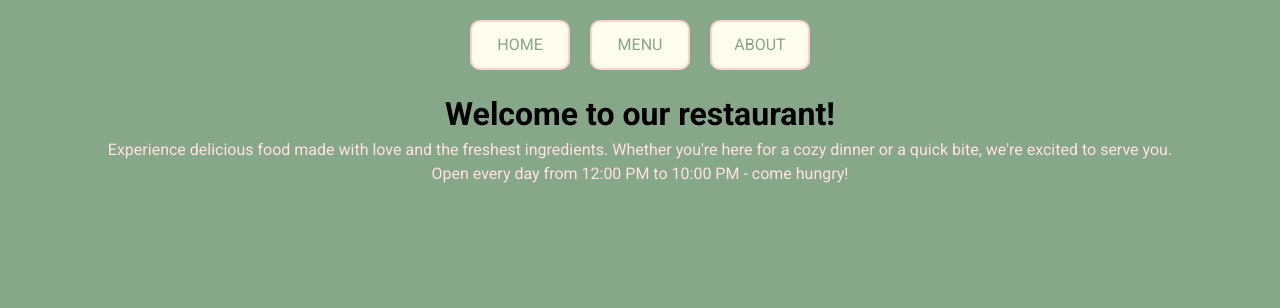
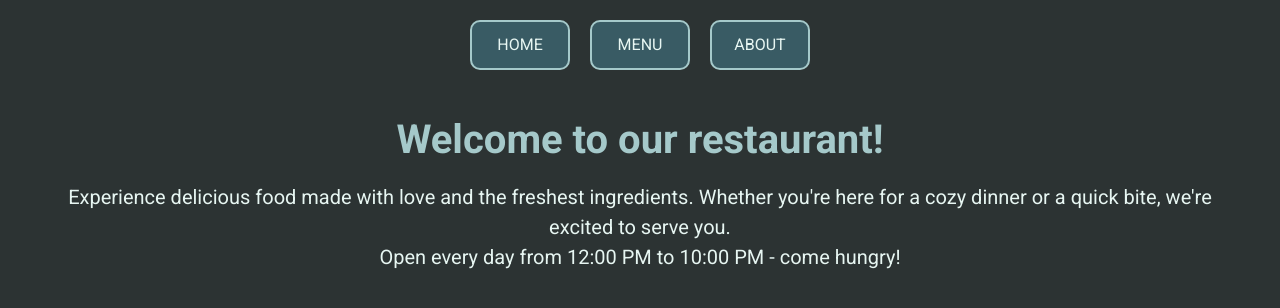
Before and after one commit to Tomek889/odin-restaurant-page, a website built with webpack: page src/template.html in a window 1280 px wide. Built offline with nearby package versions, Linux system fonts and the light colour scheme.

Commit message:
Style the page

```diff
--- a/src/styles.css
+++ b/src/styles.css
@@ -54,25 +54,41 @@ header nav {
 }
 
 body {
-    background-color: #86A788;
+    background-color: #2C3333;
     text-align: center;
+}
+
+#content {
+    margin: 0px 50px;
 }
 
 button {
     margin: 0px 8px;
     width: 100px;
     height: 50px;
-    background-color: #FFFDEC;
-    border: 2px solid #FFCFCF;
+    background-color: #395B64;
+    border: 2px solid #A5C9CA;
     border-radius: 10px;
-    color: #86A788;
+    color: #E7F6F2;
+    margin-bottom: 20px;
 }
 
-p {
-    color: #FFE2E2;
+h1, h2 {
+    color: #A5C9CA;
+}
+
+h1 {
+    font-size: 2.5rem;
+    margin: 12px 0px;
+}
+
+p, ul {
+    color: #E7F6F2;
+    font-size: 1.25rem;
 }
 
 ul {
     list-style-type: none;
     padding: 0;
+    margin-bottom: 18px;
 }
```
